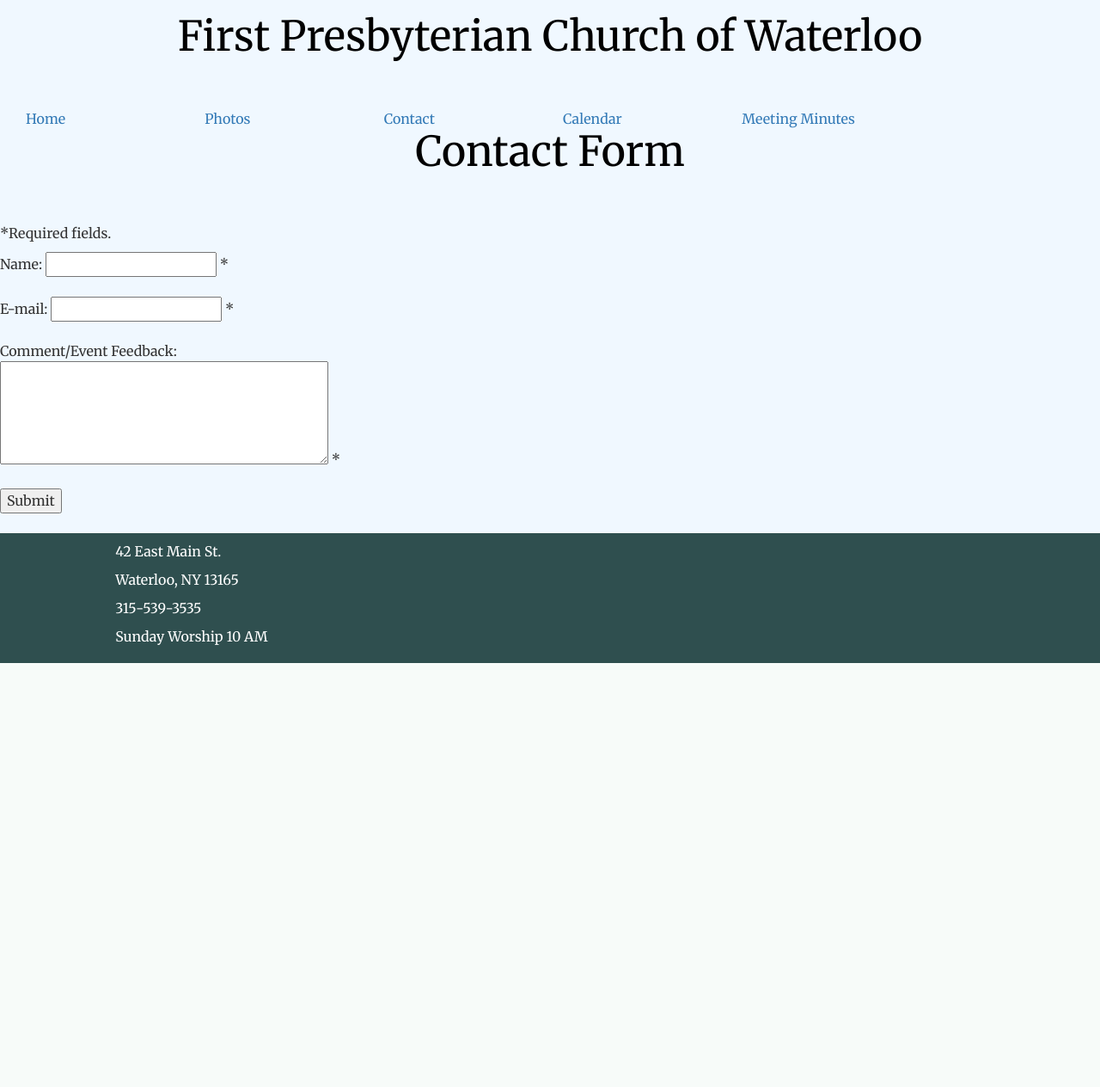
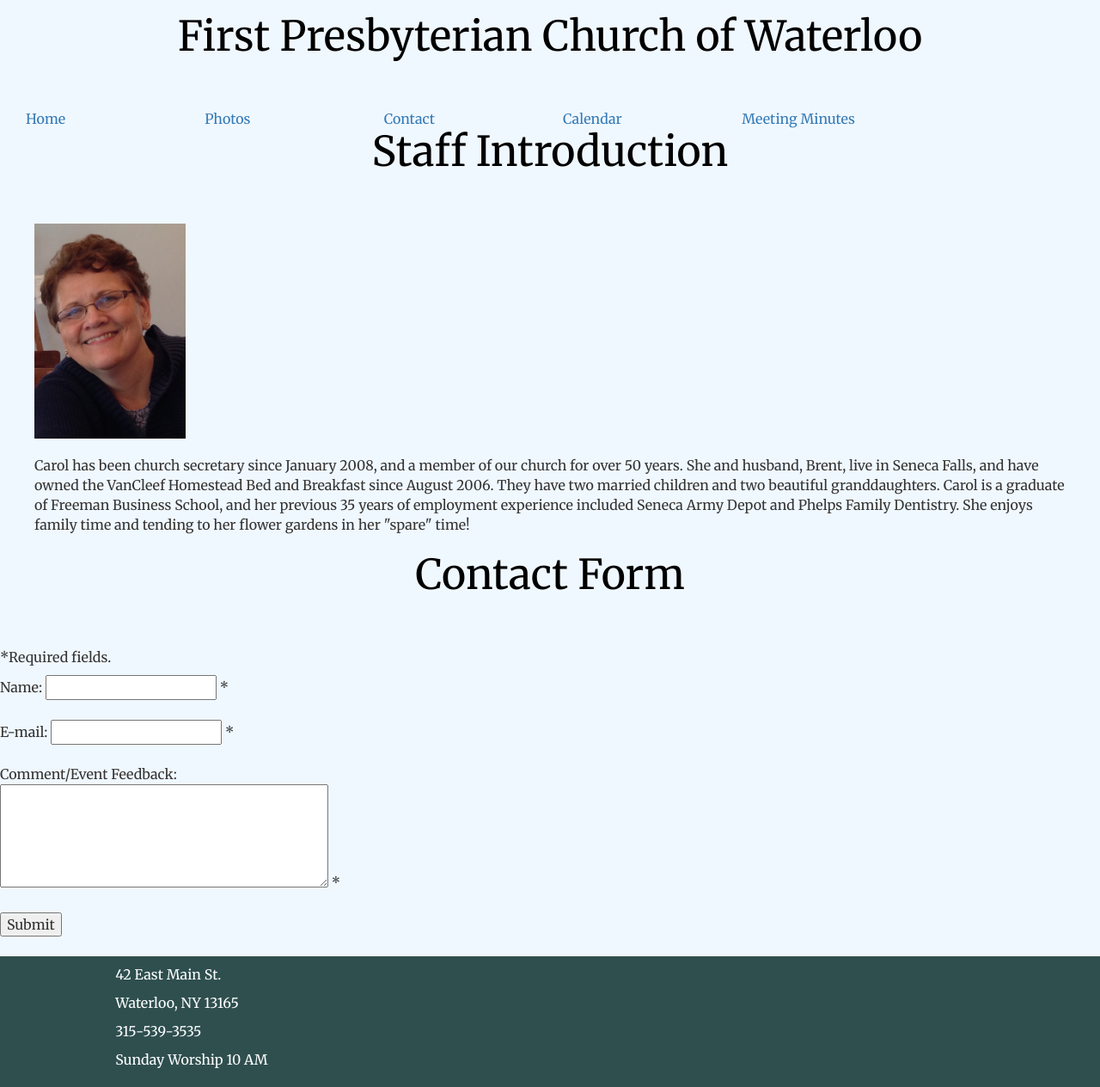
Before and after one commit to konghu/INFO2300_FinalProject, a PHP site: page /contact.php in a window 1280 px wide. Shown: the part 404-1668 px from the top of the page at 86% size. Before the commit the page ends 1175 px from the top, so only its background shows below. Run offline with PHP 8.4, Linux system fonts and the light colour scheme.

Commit message:
staff bio

```diff
--- a/contact.php
+++ b/contact.php
@@ -15,6 +15,12 @@
 	<?php require 'static/navigation.php';?>
 
 <div id="content">
+    <div id="staff">
+        <h1>Staff Introduction</h1>
+        <img src="img/staff.jpg" alt="Church Secretary - Carol Gibbs ">
+        <p>Carol has been church secretary since January 2008, and a member of our church for over 50 years.  She and husband, Brent, live in Seneca Falls, and have owned the VanCleef Homestead Bed and Breakfast since August 2006.  They have two married children and two beautiful granddaughters.  Carol is a graduate of Freeman Business School, and her previous 35 years of employment experience included Seneca Army Depot and Phelps Family Dentistry.  She enjoys family time and tending to her flower gardens in her "spare" time! </p>
+
+    <div id="contact form">
 		<?php
 
 	$nameBlank = $emailBlank = $commentBlank = "";
@@ -87,7 +93,7 @@
             echo"<h1>Thank you for your input! It will be taken into consideration!</h1>";
         }
         ?>
-
+    </div>
 </div>
 </body>
 <?php require 'static/footer.php';?>
--- a/css/stylesheet.css
+++ b/css/stylesheet.css
@@ -133,3 +133,19 @@ html,body {
 .calendar{
     text-align:center;
 }
+
+staff{
+  display: block;
+  margin: auto;
+}
+
+#staff > img {
+    height: 250px;
+    margin-left: 40px;
+}
+
+#staff > p {
+    margin-top: 20px;
+    margin-left:40px;
+    margin-right: 40px;
+}
```
Also changed, not shown: img/staff.jpg (added). Lines whose indentation alone changed are shown as unchanged.
